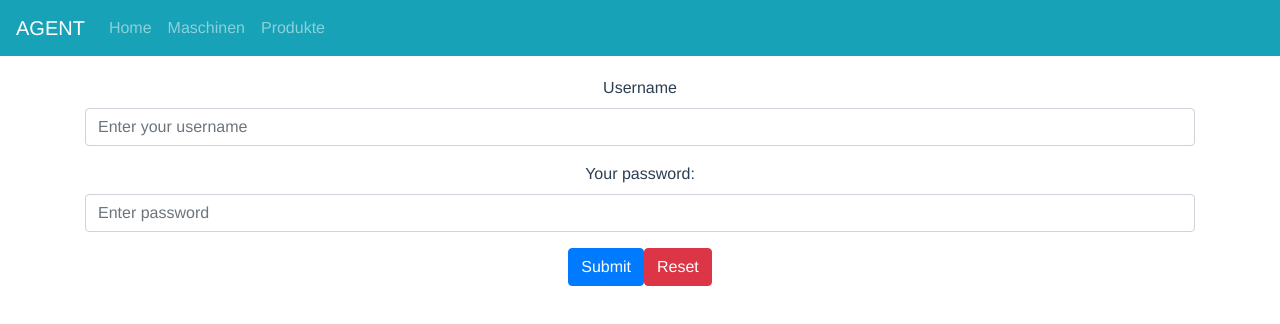
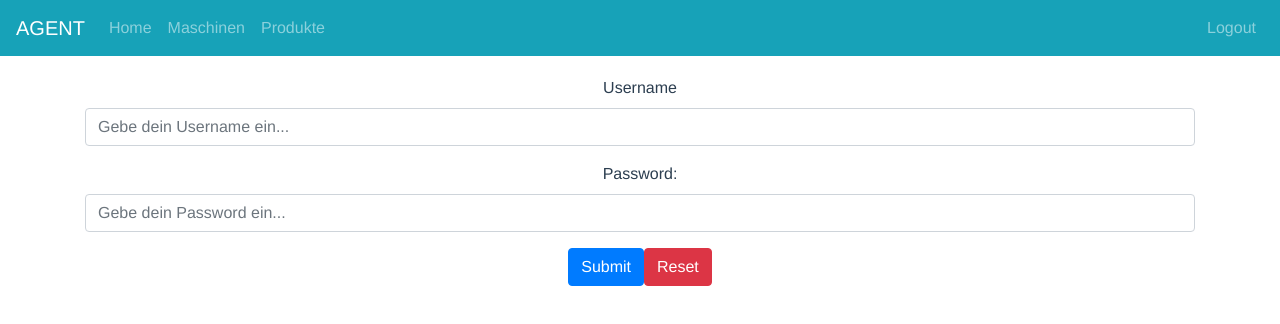
Before and after one commit to SamMatsa/blockchain_proto, a Vue app: page /#/login in a window 1280 px wide. Shown: the top 324 px of the page. Built offline with nearby package versions, Linux system fonts and the light colour scheme.

Commit message:
Updated Logout

```diff
--- a/public/index.html
+++ b/public/index.html
@@ -5,7 +5,7 @@
     <meta http-equiv="X-UA-Compatible" content="IE=edge">
     <meta name="viewport" content="width=device-width,initial-scale=1.0">
     <link rel="icon" href="<%= BASE_URL %>favicon.ico">
-    <title><%= htmlWebpackPlugin.options.title %></title>
+    <title>Agent</title>
   </head>
   <body>
     <noscript>
--- a/src/App.vue
+++ b/src/App.vue
@@ -16,6 +16,7 @@
 
       <!-- Right aligned nav items -->
       <b-navbar-nav class="ml-auto">
+        <b-nav-item @click="logout()">Logout</b-nav-item>
 
 
       </b-navbar-nav>
@@ -25,7 +26,18 @@
     <router-view/>
   </div>
 </template>
+<script>
+// @ is an alias to /src
 
+export default {
+
+  methods: {
+      logout() {
+         localStorage.removeItem("tk")
+         this.$router.push({name:'Login'})
+      }
+  }}
+</script>
 <style>
 #app {
   font-family: Avenir, Helvetica, Arial, sans-serif;
--- a/src/views/Home.vue
+++ b/src/views/Home.vue
@@ -2,7 +2,6 @@
   <div class="home">
     <img alt="Vue logo" src="../assets/logo.png">
     <HomeDetail :startProcess="(ev) => startProcess()" msg="Herzlich Willkommen zu unserer Agenten App"/>
-    <b-button @click="remove()" variant="info" class="m-1"> Remove Token</b-button>
   </div>
 </template>
 
--- a/src/views/Login.vue
+++ b/src/views/Login.vue
@@ -12,17 +12,17 @@
           id="input-1"
           v-model="form.username"
           required
-          placeholder="Enter your username"
+          placeholder="Gebe dein Username ein..."
         ></b-form-input>
       </b-form-group>
 
-      <b-form-group id="input-group-2" label="Your password:" label-for="input-2">
+      <b-form-group id="input-group-2" label="Password:" label-for="input-2">
         <b-form-input
           id="input-2"
           type="password"
           v-model="form.password"
           required
-          placeholder="Enter password"
+          placeholder="Gebe dein Password ein..."
         ></b-form-input>
       </b-form-group>
 
```
